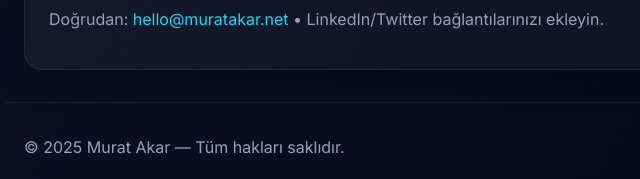
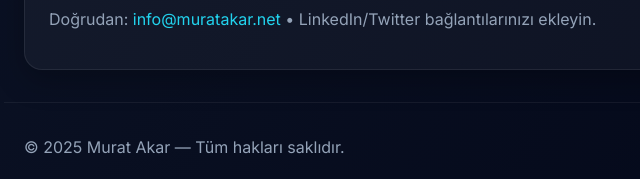
Before and after one commit to akarmurrat/muratakar-net, a plain HTML site: page index.html in a window 1280 px wide. Shown: the part 1247-1426 px from the top of the page, 86-726 px from the left. Drawn offline with Linux system fonts and the light colour scheme.

Commit message:
index.html

```diff
--- a/index.html
+++ b/index.html
@@ -133,7 +133,7 @@
               <span id="form-status" class="muted"></span>
             </div>
           </form>
-      <p class="muted" style="margin-top:10px">Doğrudan: <a href="mailto:hello@muratakar.net">hello@muratakar.net</a> • LinkedIn/Twitter bağlantılarınızı ekleyin.</p>
+      <p class="muted" style="margin-top:10px">Doğrudan: <a href="mailto:info@muratakar.net">info@muratakar.net</a> • LinkedIn/Twitter bağlantılarınızı ekleyin.</p>
     </div>
   </section>
 </main>
```
